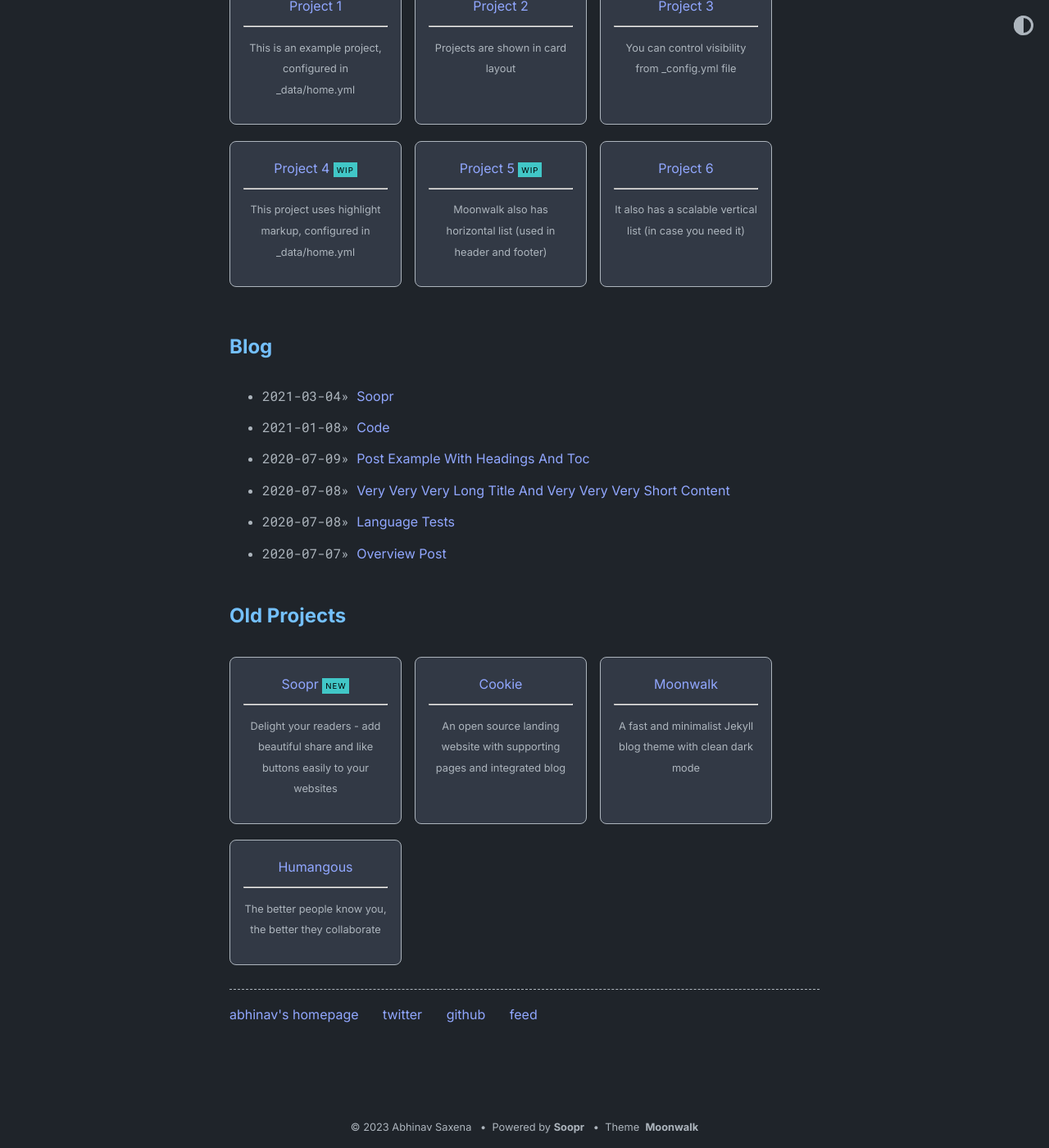
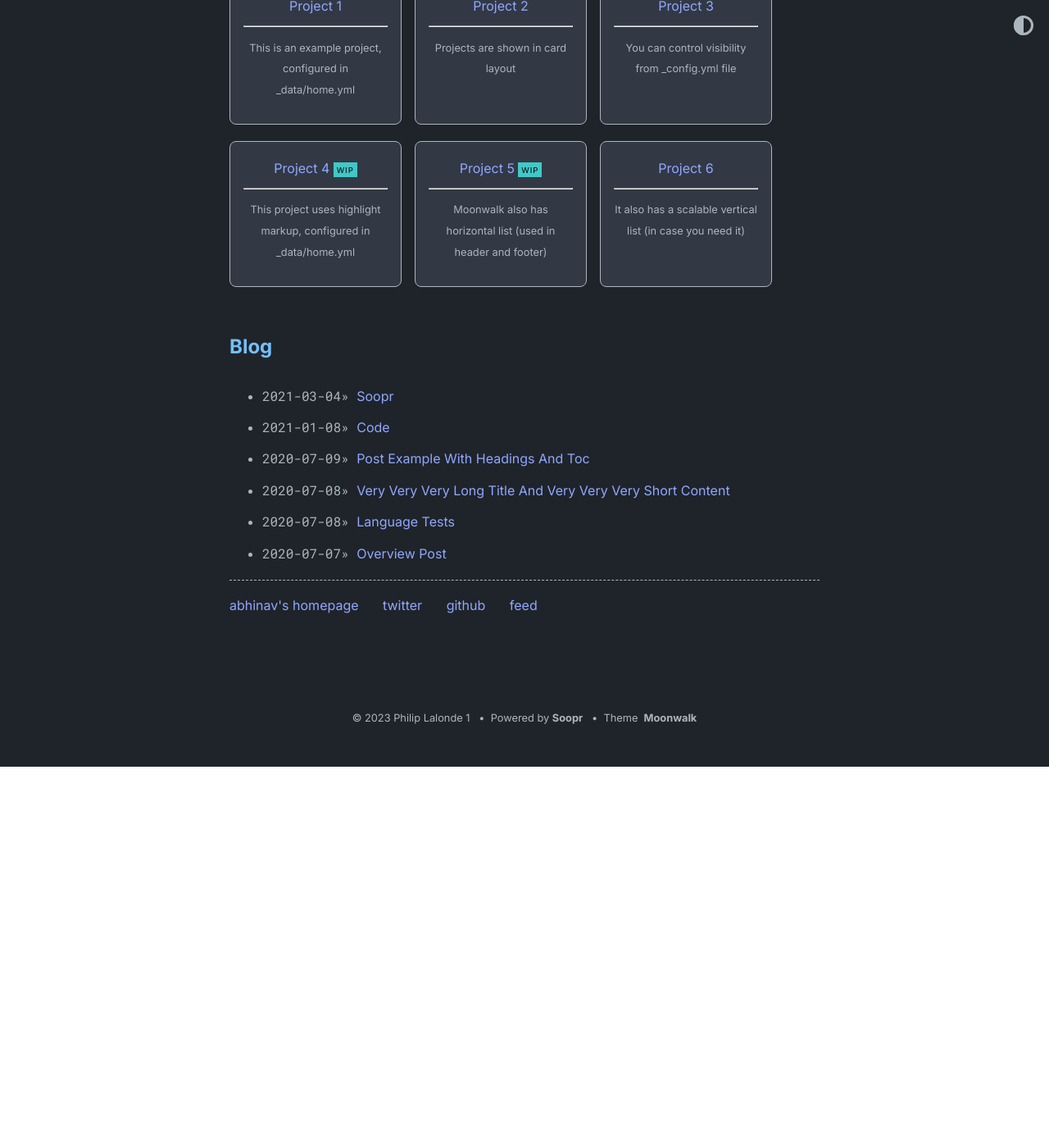
Before and after one commit to lalondeph/portfolio, a Jekyll site: the page built from index.md, in a window 1280 px wide and 1400 px high, scrolled down 465 px. Shown: the whole window at 82% size. Built offline with Jekyll 4.4.1, drawn with Linux system fonts in a browser that asks for light colours; some of the changed text lies outside the part shown.

Commit message:
Update _config.yml

```diff
--- a/_config.yml
+++ b/_config.yml
@@ -1,5 +1,5 @@
-title: Moonwalk
-author: Abhinav Saxena
+title: Philip Lalonde
+author: Philip Lalonde 1
 url: https://www.abhinavsaxena.com/moonwalk # root address of the site
 description: > # description of the site (multiple lines allowed)
   Moonwalk is a fast and elegant Jekyll theme with a clean dark mode. It comes with horizontal list (for navbar and footer), card list (for portfolio), and a generic vertical list. It is very easy to modify in case you want to build over it - please see _layouts/home.html to do that.
@@ -27,7 +27,7 @@ theme_config:
   # following keys are using to create home layout
   show_projects: true # show projects as cards, add in _data/home.yml
   show_blog: true # show blog posts added in _posts
-  show_old_projects: true # show old projects as cards, add in _data/home.yml
+  show_old_projects: false # show old projects as cards, add in _data/home.yml
   show_misc_list: false # show generic vertical list for misc details, add _data/home.yml
   show_reading_time: true # show number of words and reading time in the blog posts
   show_tags: true # show tags in a blog posts
```
